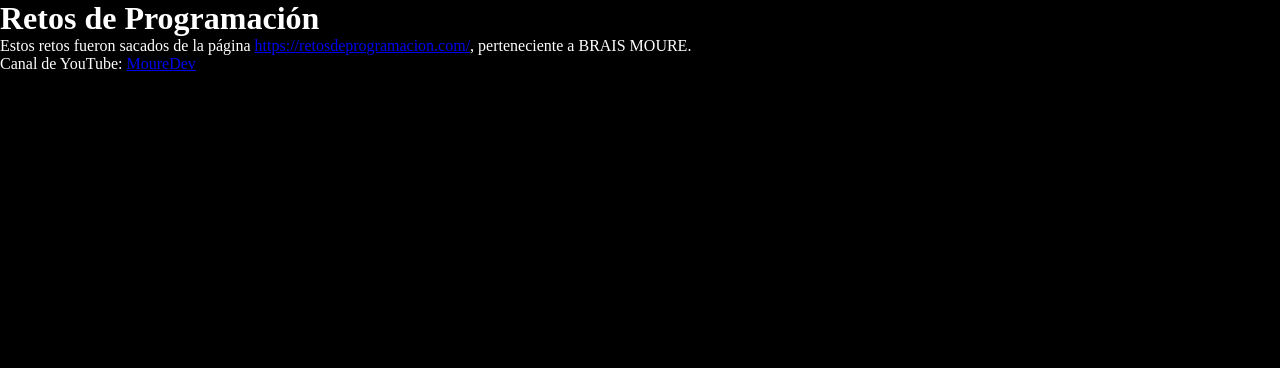
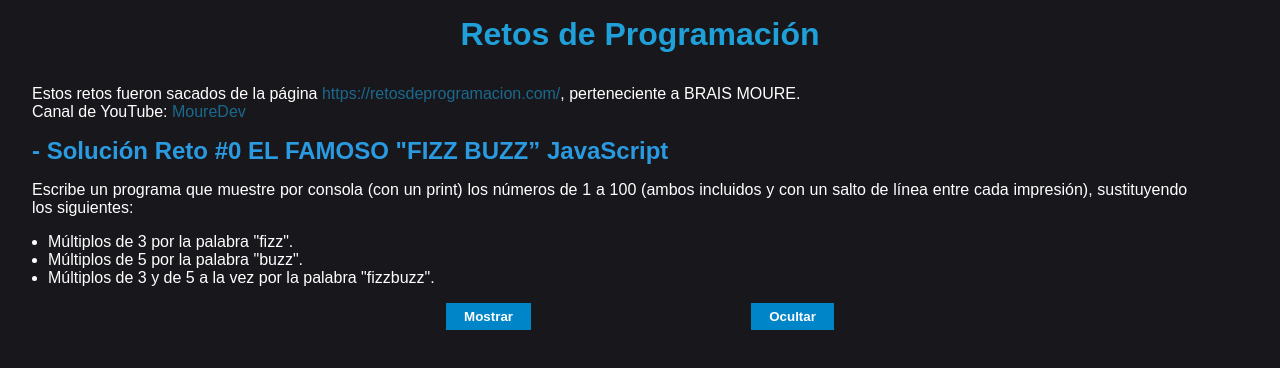
Before and after one commit to RomanPinelo/retosDeProgramacion, a plain HTML site: page index.html in a window 1280 px wide. Drawn offline with Linux system fonts and the light colour scheme.

Commit message:
Reto #0 Completado

```diff
--- a/index.html
+++ b/index.html
@@ -12,7 +12,32 @@
   <body>
     <h1>Retos de Programación</h1>
 
-    <p>Estos retos fueron sacados de la página <a href="https://retosdeprogramacion.com/">https://retosdeprogramacion.com/</a>, perteneciente a BRAIS MOURE. <br> Canal de YouTube: <a href="https://www.youtube.com/@mouredev">MoureDev</a></p>
+    <p>
+      Estos retos fueron sacados de la página
+      <a href="https://retosdeprogramacion.com/">https://retosdeprogramacion.com/</a>,
+      perteneciente a BRAIS MOURE.
+      <br>
+      Canal de YouTube: <a href="https://www.youtube.com/@mouredev">MoureDev</a>
+    </p>
+
+    <section class="retocontenedor">
+      <h2>- Solución Reto #0 EL FAMOSO "FIZZ BUZZ” JavaScript</h2>
+      <p>
+        Escribe un programa que muestre por consola (con un print) los números de 1 a 100
+        (ambos incluidos y con un salto de línea entre cada impresión), sustituyendo los
+        siguientes:
+        <ul>
+          <li>Múltiplos de 3 por la palabra "fizz".</li>
+          <li>Múltiplos de 5 por la palabra "buzz".</li>
+          <li>Múltiplos de 3 y de 5 a la vez por la palabra "fizzbuzz".</li>
+        </ul>
+      </p>
+      <div class="retoContenedor"></div>
+      <div class="botones">
+        <button id="reto1Button">Mostrar</button>
+        <button class="borrarResultados">Ocultar</button>
+      </div>
+    </section>
 
     <script src="./script.js"></script>
 
--- a/script.js
+++ b/script.js
@@ -0,0 +1,26 @@
+var reto1Button = document.getElementById("reto1Button");
+var retoContenedor = document.querySelectorAll(".retoContenedor");
+var borrarButton = document.querySelectorAll(".borrarResultados");
+
+function borrarResultado(contenedor) {
+  retoContenedor[contenedor].innerHTML = "";
+}
+
+reto1Button.addEventListener("click", () => {
+  retoContenedor[0].innerHTML = "";
+  for(let i = 0; i < 100; i++) {
+    if (((i + 1) % 3 == 0) && ((i + 1) % 5 == 0)) {
+      retoContenedor[0].innerHTML += "fizzbuzz <br><br>";
+    } else if ((i + 1) % 3 == 0) {
+      retoContenedor[0].innerHTML += "fizz <br><br>";
+    } else if ((i + 1) % 5 == 0) {
+      retoContenedor[0].innerHTML += "buzz <br><br>";
+    } else {
+      retoContenedor[0].innerHTML += (i + 1) + "<br><br>";
+    }
+  }
+});
+
+borrarButton[0].addEventListener("click", () => {
+  borrarResultado(0);
+});
--- a/style.css
+++ b/style.css
@@ -1,3 +1,14 @@
+:root {
+  --fondo: #18171c;
+  --titulo: #1fa0d9;
+  --subtitulo: #2a9be1;
+  --links: #1b698d;
+  --linksHover: #2591c4;
+  --boton: #0085c8;
+  --botonHover: #014c72;
+  --texto: #fff;
+}
+
 * {
   margin: 0;
   padding: 0;
@@ -5,6 +16,82 @@
 }
 
 body {
-  background-color: #000;
-  color: #fff;
+  background-color: var(--fondo);
+  color: var(--texto);
+  font-family: Arial, Helvetica, sans-serif;
+  text-align: justify;
 }
+
+
+/*************************************************************
+  MOBILE SCREEN
+*************************************************************/
+h1 {
+  text-align: center;
+  margin: 1rem auto 2rem;
+  color: var(--titulo);
+}
+
+h2 {
+  color: var(--subtitulo);
+}
+
+p {
+  width: 95%;
+  margin: 1rem auto;
+}
+
+a {
+  text-decoration: none;
+  color: var(--links);
+}
+
+a:hover {
+  color: var(--linksHover);
+}
+
+.retocontenedor {
+  width: 95%;
+  margin: 1rem auto;
+}
+
+.retocontenedor p {
+  margin: 1rem 0;
+}
+
+.retocontenedor ul {
+  margin-left: 1rem;
+}
+
+.botones {
+  width: 50%;
+  display: flex;
+  justify-content: space-around;
+  margin: 1rem auto;
+}
+
+button {
+  display: inline-block;
+  padding: 0.25rem 1rem;
+  outline: none;
+  font-family: Arial, Helvetica, sans-serif;
+  font-weight: bold;
+  background-color: var(--boton);
+  cursor: pointer;
+  color: var(--texto);
+  border: 2px solid var(--boton);
+  transition: 0.25s;
+}
+
+button:hover {
+  background-color: var(--botonHover);
+  color: var(--boton);
+}
+
+
+/*************************************************************
+  DESKTOP SCREEN
+*************************************************************/
+@media screen and (min-width: 1000px) {
+
+}
```
